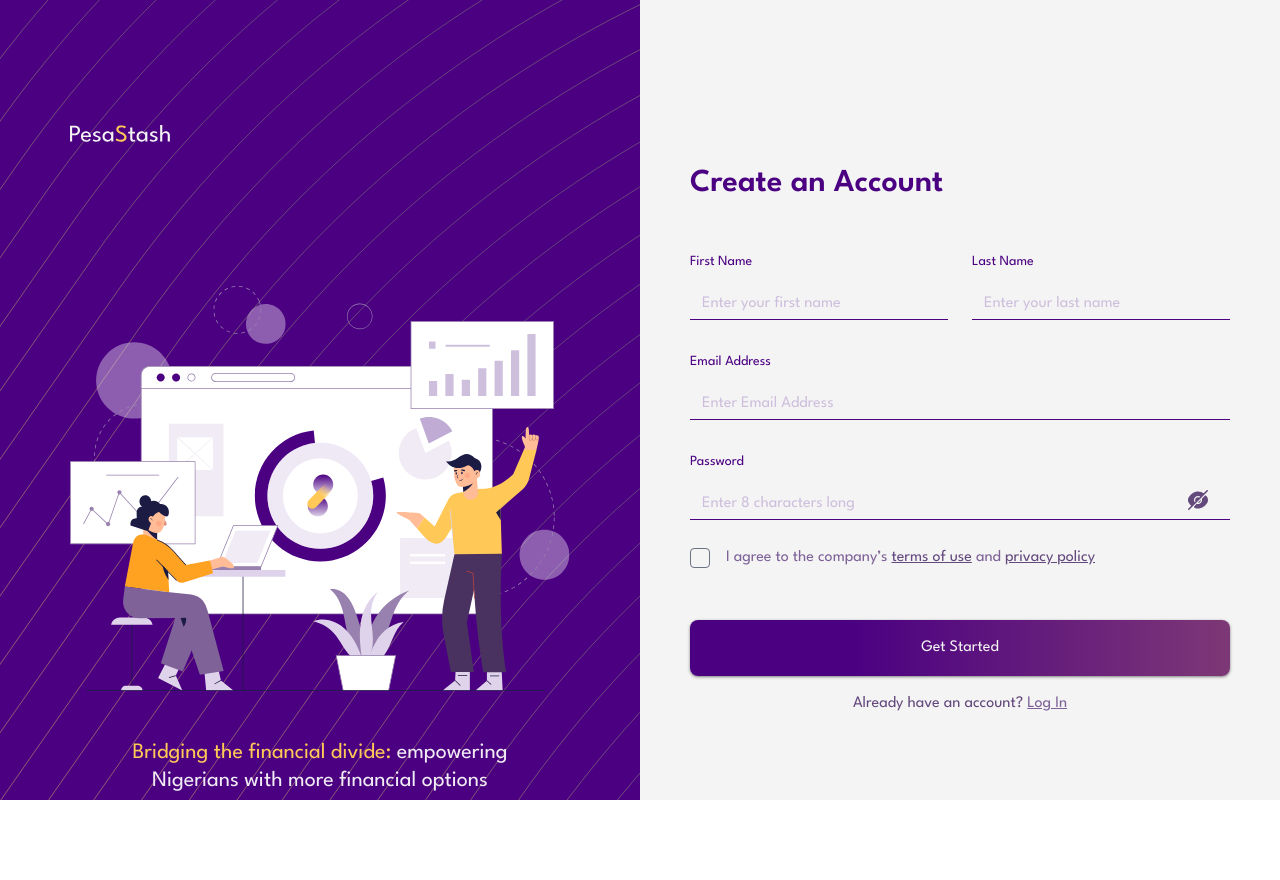
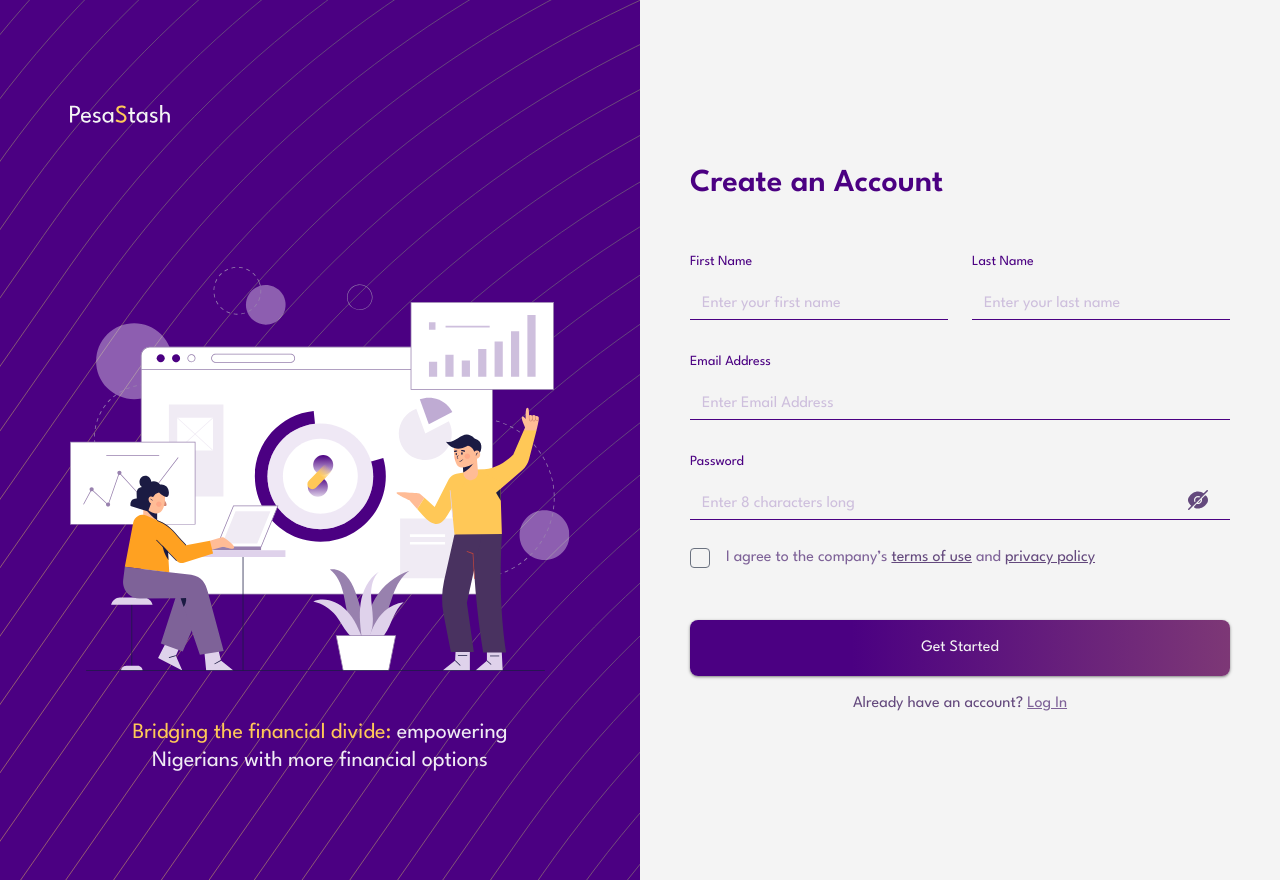
Before and after one commit to Oyedele-Sg/RaizWeb, a Next.js app: page /register in a window 1280 px wide. Before the commit the page ends 800 px from the top, so only its background shows below. Built offline with nearby package versions, Linux system fonts and the light colour scheme.

Commit message:
🐞 fix: layout bug

```diff
--- a/src/app/(auth)/layout.tsx
+++ b/src/app/(auth)/layout.tsx
@@ -4,7 +4,7 @@ export default function AuthLayout({
   children: React.ReactNode
 }) {
   return (
-		<main className=' bg-purple bg-auth-pattern bg-center bg-no-repeat  min-h-screen  '>
+    <main className=' bg-purple bg-auth-pattern bg-center bg-no-repeat  min-h-screen   '>
       <div className='max-w-[1440px] mx-auto'>{children}</div>
     </main>
   )
--- a/src/app/(auth)/register/page.tsx
+++ b/src/app/(auth)/register/page.tsx
@@ -1,20 +1,22 @@
-import { IllustrationComponent, RegisterForm } from '@/components'
-import Image from 'next/image'
-import React from 'react'
+import { IllustrationComponent, RegisterForm } from "@/components"
+import Image from "next/image"
+import React from "react"
 
 export default function Register() {
   return (
     <div>
-			<div className='flex items-start max-h-[1024px]  '>
-				<section className='flex-1  h-screen py-[125px]  '>
+      <div className='flex   '>
+        <section className='flex-1  h-full my-auto    '>
+          <div className=' '>
             <IllustrationComponent
               illustrationName='sign-up'
               width={554.1}
               height={400}
             />
+          </div>
         </section>
-				<section className='flex-1   h-screen   '>
-					<div className=' bg-grey  w-full py-[164px] px-[50px] h-full  '>
+        <section className='flex-1   h-full    '>
+          <div className=' bg-grey  w-full py-[164px] px-[50px] '>
             <div className='flex flex-col gap-12 '>
               <h1 className='  text-purple font-headline__large  '>
                 Create an Account
--- a/src/app/globals.css
+++ b/src/app/globals.css
@@ -302,6 +302,10 @@ body {
   @apply border-red-500  border-[2px];
 }
 
+.bug_green {
+  @apply border-green-700 border-[2px];
+}
+
 /* input fiels styling */
 .input_field {
   @apply flex flex-col gap-4;
```
Lines whose indentation alone changed are shown as unchanged.
